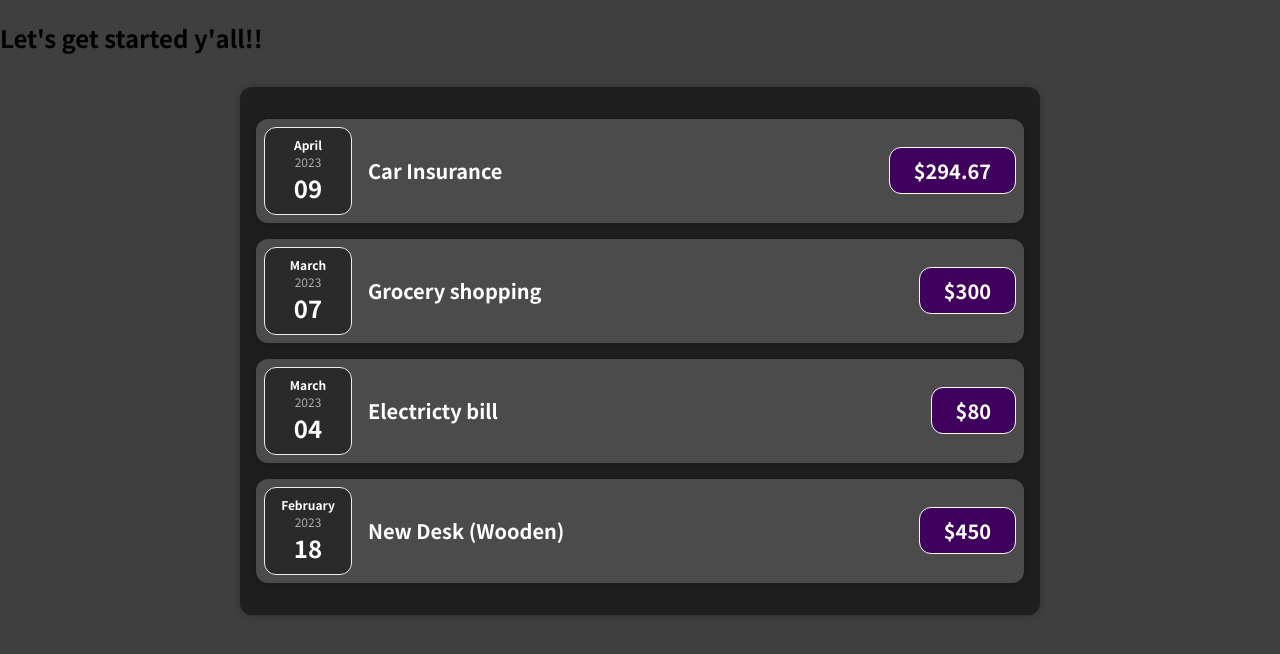
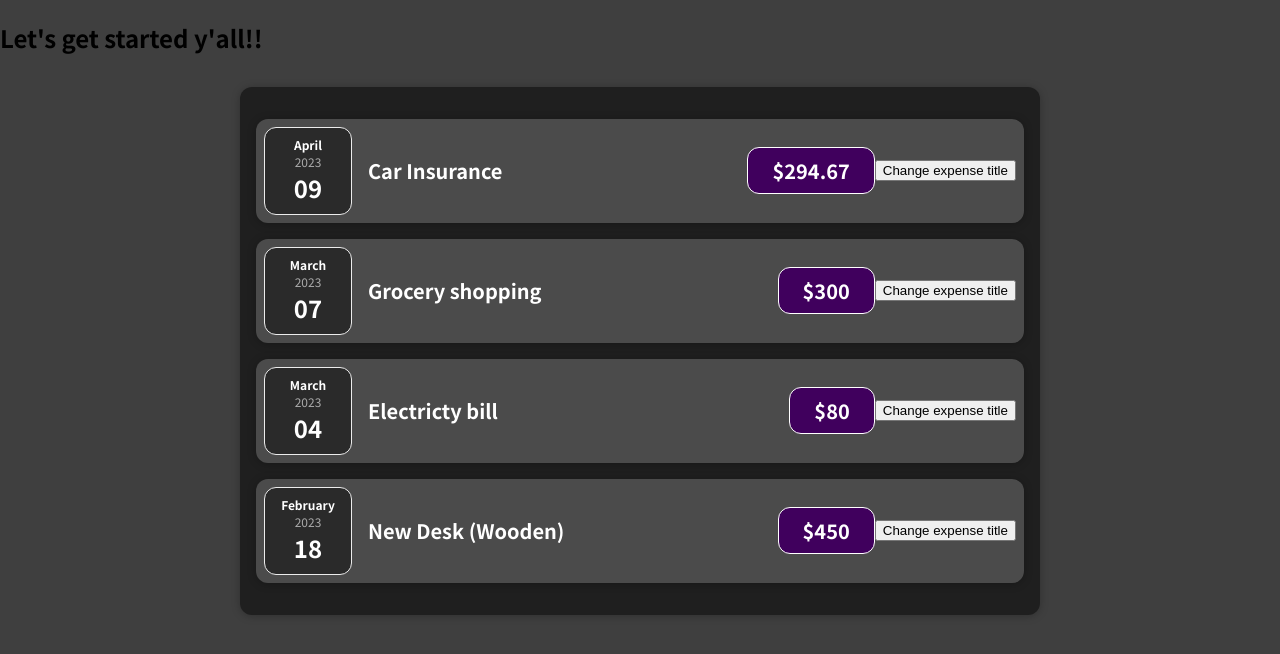
Before and after one commit to israelmalagutti/React---The-Complete-Guide, a React (Create React App) app in the folder code/: page / in a window 1280 px wide. Shown: the top 654 px of the page. Built offline with nearby package versions, Linux system fonts and the light colour scheme.

Commit message:
01-working-with-state

```diff
--- a/code/src/components/Expenses/ExpenseItem.js
+++ b/code/src/components/Expenses/ExpenseItem.js
@@ -1,17 +1,25 @@
+import { useState } from "react";
 import "./ExpenseItem.css";
 
 import { Card } from "../Ui";
 import { ExpenseDate } from "./ExpenseDate";
 
 const ExpenseItem = ({ date, title, price }) => {
+  const [expenseTitle, setExpenseTitle] = useState(title);
+
+  const clickHandler = () => {
+    setExpenseTitle("Updated!");
+  };
+
   return (
     <Card className="expense-item">
       <ExpenseDate date={date} />
 
       <div className="expense-item__description">
-        <h2>{title || "Car Insurance"}</h2>
+        <h2>{expenseTitle || "Car Insurance"}</h2>
         <div className="expense-item__price">${price || 297.67}</div>
       </div>
+      <button onClick={clickHandler}>Change expense title</button>
     </Card>
   );
 };
```
